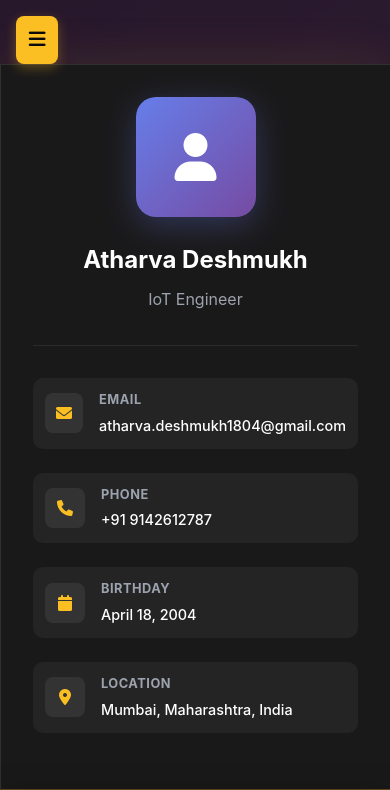
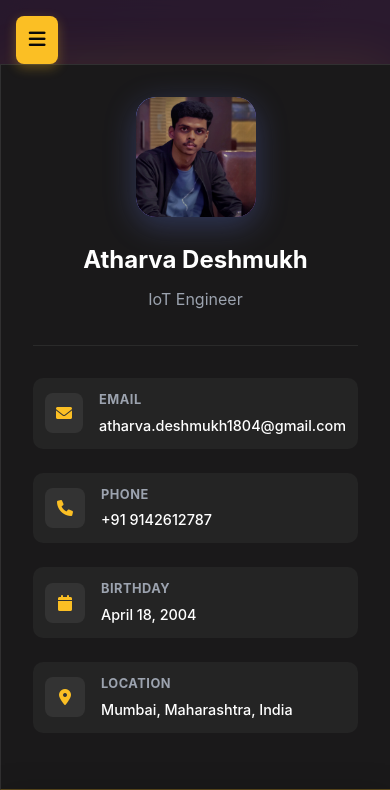
Before and after one commit to athxrva18/atharva-portfolio, a plain HTML site: page index.html in a window 390 px wide. Shown: the top 790 px of the page. Drawn offline with Linux system fonts and the light colour scheme.

Commit message:
mobile update2

```diff
--- a/index.html
+++ b/index.html
@@ -654,13 +654,15 @@
         <i class="fas fa-bars"></i>
     </button>
 
+
+
     <div class="container">
         <!-- Left Sidebar -->
         <div class="sidebar" id="sidebar">
             <div class="profile">
                 <div class="profile-img">
-                    <i class="fas fa-user" style="font-size: 3rem;"></i>
-                </div>
+    <img src="Linkedin_pic.jpg" alt="Profile Photo" style="width: 100%; height: 100%; object-fit: cover; border-radius: 20px;">
+</div>
                 <h2 class="profile-name">Atharva Deshmukh</h2>
                 <p class="profile-title">IoT Engineer</p>
             </div>
```
